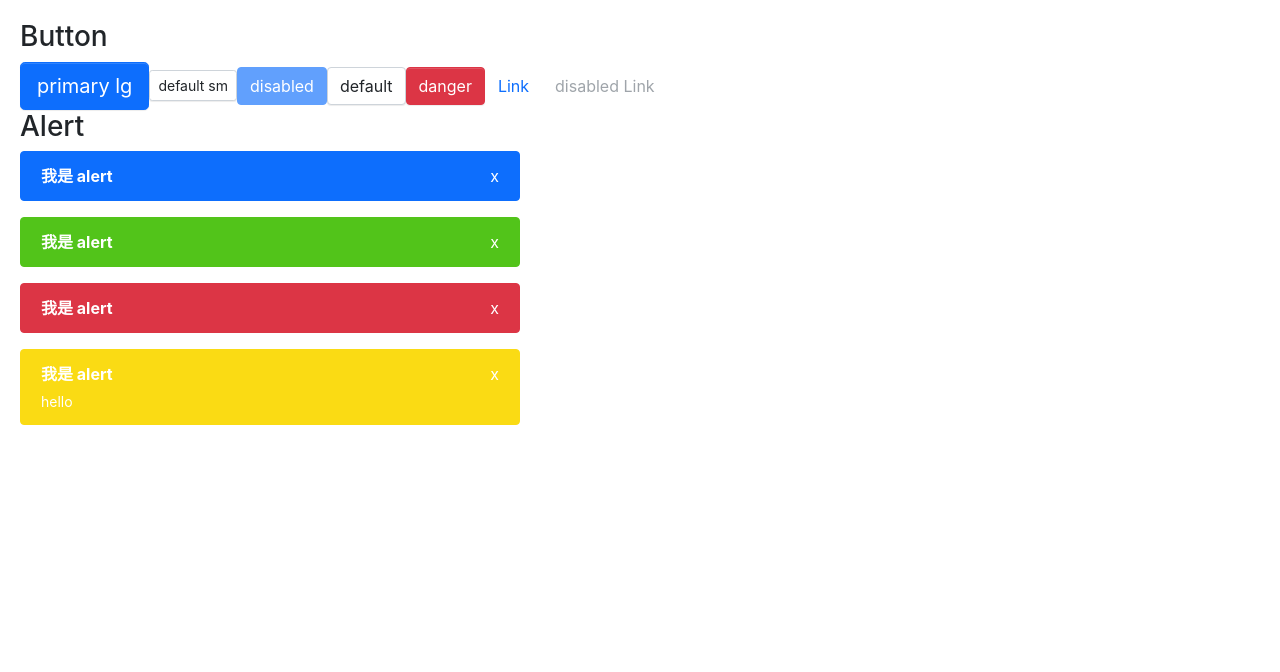
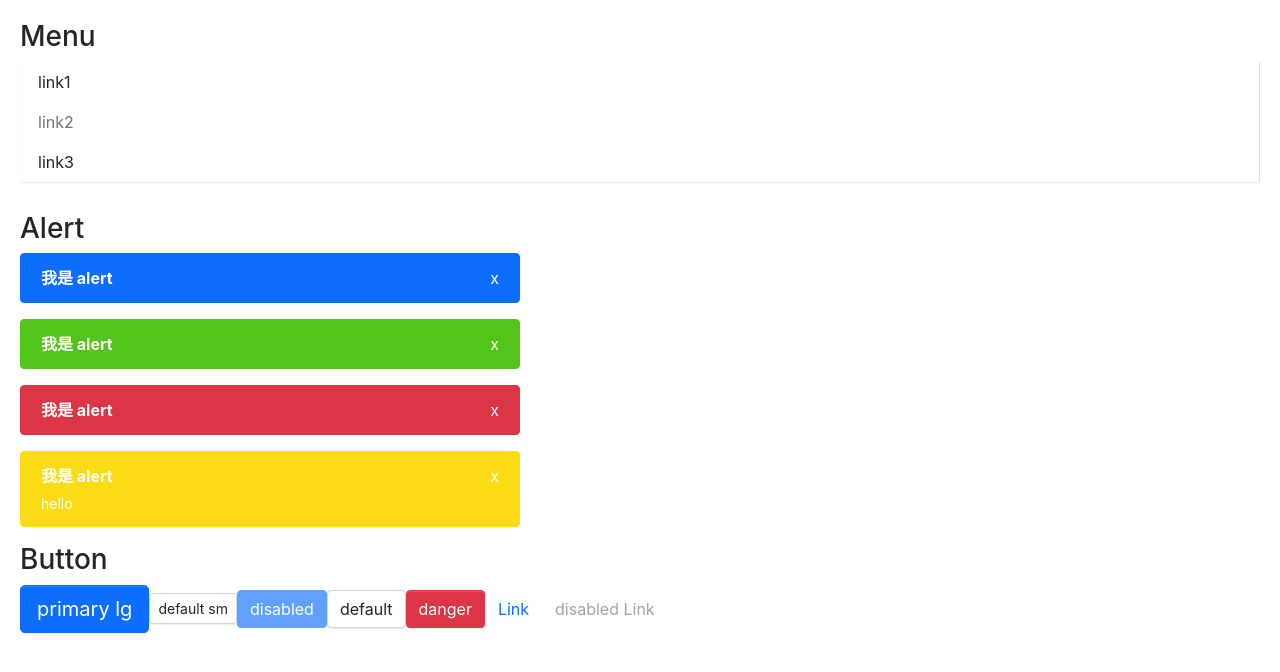
Before and after one commit to destinytaoer/fire-emblem, a React (Create React App) app: page / in a window 1280 px wide. Shown: the top 672 px of the page. Built offline with nearby package versions, Linux system fonts and the light colour scheme.

Commit message:
feat(Menu): 完成 Menu 组件的基本功能和样式

```diff
--- a/src/App.tsx
+++ b/src/App.tsx
@@ -1,10 +1,32 @@
 import React from 'react';
 import Button, { ButtonType, ButtonSize } from './components/Button/button';
 import Alert, { AlertType } from './components/Alert/alert';
+import Menu from './components/Menu/menu';
 
 function App() {
   return (
     <div style={{ padding: 20 }}>
+      <h3>Menu</h3>
+      <Menu mode="vertical">
+        <Menu.Item index={1} className='Item'>
+          link1
+        </Menu.Item>
+        <Menu.Item index={2} className='Item' disabled>
+          link2
+        </Menu.Item>
+        <Menu.Item index={3} className='Item'>
+          link3
+        </Menu.Item>
+      </Menu>
+      <h3>Alert</h3>
+      <div style={{ width: 500 }}>
+        <Alert title='我是 alert' />
+        <Alert title='我是 alert' type={AlertType.SUCCESS} />
+        <Alert title='我是 alert' type={AlertType.DANGER} />
+        <Alert title='我是 alert' type={AlertType.WARNING}>
+          hello
+        </Alert>
+      </div>
       <h3>Button</h3>
       <Button btnType={ButtonType.PRIMARY} size={ButtonSize.LARGE}>
         primary lg
@@ -21,15 +43,6 @@
       <Button btnType={ButtonType.LINK} disabled href='http://www.baidu.com'>
         disabled Link
       </Button>
-      <h3>Alert</h3>
-      <div style={{ width: 500 }}>
-        <Alert title='我是 alert' />
-        <Alert title='我是 alert' type={AlertType.SUCCESS} />
-        <Alert title='我是 alert' type={AlertType.DANGER} />
-        <Alert title='我是 alert' type={AlertType.WARNING}>
-          hello
-        </Alert>
-      </div>
     </div>
   );
 }
--- /dev/null
+++ b/src/components/Menu/_style.scss
@@ -0,0 +1,62 @@
+// menu
+$menu-border-width: $border-width !default;
+$menu-border-color: $border-color !default;
+$menu-box-shadow:   inset 0 1px 0 rgba($white, .15), 0 1px 1px rgba($black, .075) !default;
+$menu-transition:   color .15s ease-in-out, border-color .15s ease-in-out !default;
+
+// menu-item
+$menu-item-padding-y:      .5rem !default;
+$menu-item-padding-x:      1rem !default;
+$menu-item-active-color:   $primary !default;
+$menu-item-border-width:   2px !default;
+$menu-item-disabled-color: $gray-600 !default;
+
+//submenu
+$submenu-box-shadow: 0 2px 4px 0 rgba(0,0,0,.12), 0 0 6px 0 rgba(0,0,0,.04);
+
+.menu {
+  display: flex;
+  flex-wrap: wrap;
+  padding-left: 0;
+  margin-bottom: 30px;
+  list-style: none;
+  border-bottom: $menu-border-width solid $menu-border-color;
+  box-shadow: $menu-box-shadow;
+
+  .menu-item {
+    padding: $menu-item-padding-y $menu-item-padding-x;
+    border-bottom: $menu-border-width solid $menu-border-color;
+    cursor: pointer;
+    transition: $menu-transition;
+    border-bottom: $menu-item-border-width solid transparent;
+
+    &:hover, &:focus {
+      text-decoration: none;
+    }
+
+    &.is-disabled {
+      color: $menu-item-disabled-color;
+      pointer-events: none;
+      cursor: default;
+    }
+
+    &.is-active, &:hover {
+      color: $menu-item-active-color;
+      border-bottom-color: $menu-item-active-color;
+    }
+  }
+}
+.menu-vertical {
+  flex-direction: column;
+  border-bottom: 0;
+  border-right: $menu-border-width solid $menu-border-color;
+
+  .menu-item {
+    border-bottom: 0;
+    border-left: $menu-item-border-width solid transparent;
+
+    &.is-active, &:hover {
+      border-left-color: $menu-item-active-color;
+    }
+  }
+}
--- /dev/null
+++ b/src/components/Menu/menu.tsx
@@ -0,0 +1,62 @@
+import React, { FC, createContext, useState, useCallback, useMemo } from 'react';
+import classnames from 'classnames';
+import MenuItem from './menuItem';
+
+type MenuMode = 'horizontal' | 'vertical';
+type SelectCallback = (selectedIndex: number) => void;
+
+export interface MenuProps {
+  defaultIndex?: number;
+  className?: string;
+  mode?: MenuMode;
+  style?: React.CSSProperties;
+  onSelect?: SelectCallback;
+}
+
+interface IMenuContext {
+  index: number;
+  onSelect?: SelectCallback;
+}
+
+export const MenuContext = createContext<IMenuContext>({ index: 0 });
+
+const Menu: FC<MenuProps> & { Item: typeof MenuItem } = (props) => {
+  const { defaultIndex, className, mode, style, onSelect, children } = props;
+
+  const [curActive, setActive] = useState(defaultIndex!);
+
+  const classes = classnames('menu', className, {
+    'menu-vertical': mode === 'vertical',
+  });
+
+  const handleClick = useCallback(
+    (index: number) => {
+      setActive(index);
+      onSelect?.(index);
+    },
+    [onSelect]
+  );
+
+  const passedContext: IMenuContext = useMemo(
+    () => ({
+      index: curActive,
+      onSelect: handleClick,
+    }),
+    [curActive, handleClick]
+  );
+
+  return (
+    <ul className={classes} style={style}>
+      <MenuContext.Provider value={passedContext}>{children}</MenuContext.Provider>
+    </ul>
+  );
+};
+
+Menu.defaultProps = {
+  defaultIndex: 0,
+  mode: 'horizontal',
+};
+
+Menu.Item = MenuItem;
+
+export default Menu;
--- /dev/null
+++ b/src/components/Menu/menuItem.tsx
@@ -0,0 +1,34 @@
+import React, { FC, useContext } from 'react';
+import classnames from 'classnames';
+import { MenuContext } from './menu';
+
+export interface MenuItemProps {
+  index: number;
+  disabled?: boolean;
+  className?: string;
+  style?: React.CSSProperties;
+}
+
+const MenuItem: FC<MenuItemProps> = (props) => {
+  const { index, disabled, className, style, children } = props;
+  const context = useContext(MenuContext);
+
+  const classes = classnames('menu-item', className, {
+    'is-disabled': disabled,
+    'is-active': index === context.index,
+  });
+
+  const handleClick = () => {
+    if (context.onSelect && !disabled) {
+      context.onSelect(index);
+    }
+  };
+
+  return (
+    <li className={classes} style={style} onClick={handleClick}>
+      {children}
+    </li>
+  );
+};
+
+export default MenuItem;
--- a/src/styles/_variables.scss
+++ b/src/styles/_variables.scss
@@ -110,22 +110,6 @@
 $box-shadow-lg:    0 1rem 3rem rgba($black, .175) !default;
 $box-shadow-inset: inset 0 1px 2px rgba($black, .075) !default;
 
-// menu
-$menu-border-width: $border-width !default;
-$menu-border-color: $border-color !default;
-$menu-box-shadow:   inset 0 1px 0 rgba($white, .15), 0 1px 1px rgba($black, .075) !default;
-$menu-transition:   color .15s ease-in-out,          border-color .15s ease-in-out !default;
-
-// menu-item
-$menu-item-padding-y:           .5rem !default;
-$menu-item-padding-x:           1rem !default;
-$menu-item-active-color:        $primary !default;
-$menu-item-active-border-width: 2px !default;
-$menu-item-disabled-color:      $gray-600 !default;
-
-//submenu
-$submenu-box-shadow: 0 2px 4px 0 rgba(0,0,0,.12), 0 0 6px 0 rgba(0,0,0,.04);
-
 //input
 $input-padding-y:   .375rem !default;
 $input-padding-x:   .75rem !default;
--- a/src/styles/index.scss
+++ b/src/styles/index.scss
@@ -4,3 +4,4 @@
 
 @import '../components/Button/style';
 @import '../components/Alert/style';
+@import '../components/Menu/style';
```
